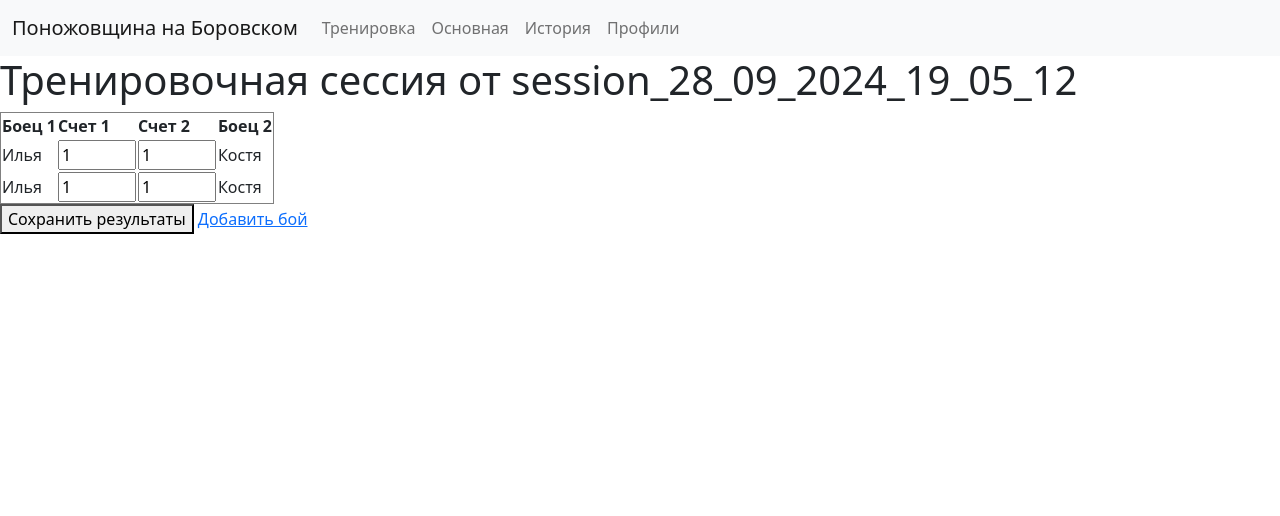
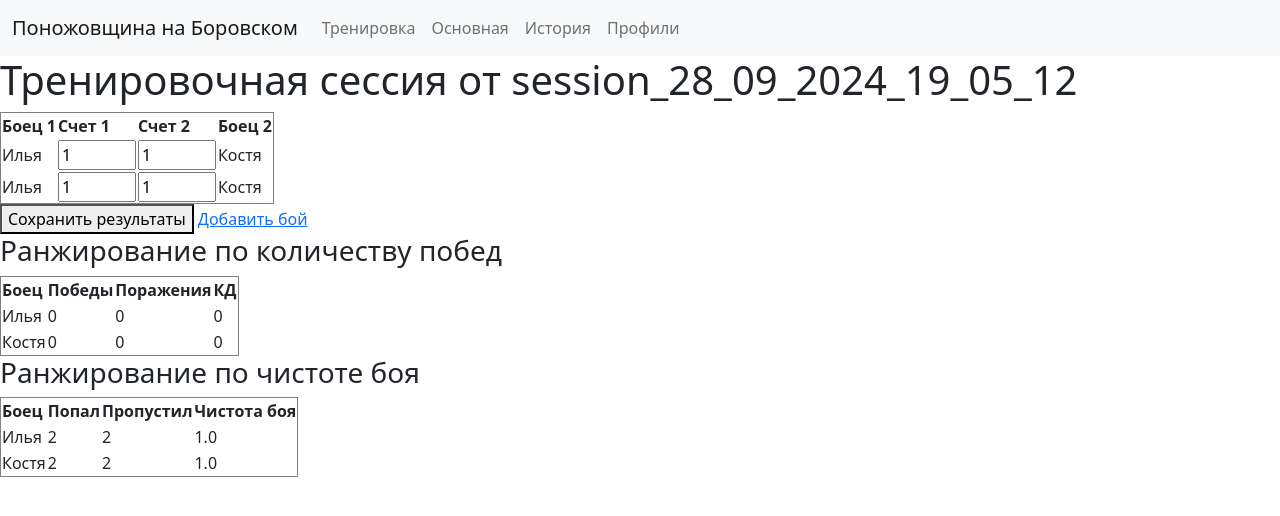
Before and after one commit to litowskiy/fighters_sql, a Flask app: a page that uses templates/training_session.html in a window 1280 px wide. Shown: the top 516 px of the page. Run offline with Flask 3, Linux system fonts and the light colour scheme; data comes from the database, SQL or seed files in the repository.

Commit message:
Add files via upload

```diff
--- a/main.py
+++ b/main.py
@@ -138,6 +138,91 @@ def create_training_session(attended_fighters, full_rounds):
     conn.commit()
     return today_date
 
+def get_top_fighter(date):
+    # Получаем все матчи из сессии
+    cursor.execute(f'SELECT * FROM "{date}"')
+    matches = cursor.fetchall()
+
+    # Получаем всех бойцов, участвующих в сессии
+    cursor.execute(f'''
+        SELECT FIGHTER_1 FROM "{date}" WHERE FIGHTER_1 != "skip"
+        UNION
+        SELECT FIGHTER_2 FROM "{date}" WHERE FIGHTER_2 != "skip"
+    ''')
+    fighters = [row[0] for row in cursor.fetchall()]
+
+    # Словарь для подсчета побед и поражений, инициализируем всех бойцов с 0 побед и 0 поражений
+    stats = {fighter: {'wins': 0, 'losses': 0} for fighter in fighters}
+
+    for match in matches:
+        fighter1, score1, score2, fighter2 = match[1], match[2], match[3], match[4]
+
+        # Пропускаем матчи с 'skip'
+        if fighter1 == 'skip' or fighter2 == 'skip':
+            continue
+
+        # Подсчитываем победы и поражения
+        if score1 > score2:
+            stats[fighter1]['wins'] += 1
+            stats[fighter2]['losses'] += 1
+        elif score2 > score1:
+            stats[fighter2]['wins'] += 1
+            stats[fighter1]['losses'] += 1
+
+    # Вычисляем КД для каждого бойца
+    for fighter in stats:
+        wins = stats[fighter]['wins']
+        losses = stats[fighter]['losses']
+        if losses == 0:
+            stats[fighter]['kd'] = wins  # Если поражений нет, КД равен количеству побед
+        else:
+            stats[fighter]['kd'] = round(wins / losses, 2)
+
+    # Сортируем бойцов по количеству побед в порядке убывания
+    sorted_fighters = sorted(stats.items(), key=lambda item: item[1]['wins'], reverse=True)
+
+    return sorted_fighters
+
+def get_cleanness(date):
+    # Получаем все матчи из сессии
+    cursor.execute(f'SELECT * FROM "{date}"')
+    matches = cursor.fetchall()
+
+    # Словарь для подсчета забитых и пропущенных очков
+    scores = {}
+
+    for match in matches:
+        fighter1, score1, score2, fighter2 = match[1], match[2], match[3], match[4]
+
+        # Пропускаем матчи с 'skip'
+        if fighter1 == 'skip' or fighter2 == 'skip':
+            continue
+
+        # Добавляем бойцов в словарь, если их там еще нет
+        if fighter1 not in scores:
+            scores[fighter1] = {'scored': 0, 'conceded': 0}
+        if fighter2 not in scores:
+            scores[fighter2] = {'scored': 0, 'conceded': 0}
+
+        # Подсчитываем забитые и пропущенные очки
+        scores[fighter1]['scored'] += score1
+        scores[fighter1]['conceded'] += score2
+        scores[fighter2]['scored'] += score2
+        scores[fighter2]['conceded'] += score1
+
+    # Вычисляем чистоту боя для каждого бойца
+    for fighter in scores:
+        scored = scores[fighter]['scored']
+        conceded = scores[fighter]['conceded']
+        if conceded == 0:
+            scores[fighter]['clean_sheet'] = scored  # Если пропущенных очков нет, чистота боя равна забитым очкам
+        else:
+            scores[fighter]['clean_sheet'] = round(scored / conceded, 2)
+
+    sorted_cleanness = sorted(scores.items(), key=lambda item: item[1]['clean_sheet'], reverse=True)
+
+    return sorted_cleanness
+
 def update_fighter_kd():
     cursor.execute('''
         UPDATE FIGHTERS SET KD =
@@ -200,6 +285,7 @@ def training_session(date):
         if scores_updated:
             update_fighter_kd()  # Обновляем КД всех бойцов
 
+
         conn.commit()
 
         # Перенаправление на ту же страницу после сохранения данных
@@ -209,7 +295,10 @@ def training_session(date):
     cursor.execute(f'SELECT * FROM "{date}"')
     matches = cursor.fetchall()
 
-    return render_template('training_session.html', matches=matches, today_date=date)
+    ranked_fighters = get_top_fighter(date)
+    ranked_cleanness = get_cleanness(date)
+
+    return render_template('training_session.html', matches=matches, today_date=date, ranked_fighters=ranked_fighters, ranked_cleanness=ranked_cleanness)
 
 
 def update_fighter_stats(fighter1, old_score1, new_score1, fighter2, old_score2, new_score2):
--- a/templates/training_session.html
+++ b/templates/training_session.html
@@ -33,10 +33,46 @@
                 {% endif %}
             {% endfor %}
         </table>
+
         <input type="hidden" name="total_matches" value="{{ matches|length }}">
         <button type="submit">Сохранить результаты</button>
         <a href="/sessions/{{ today_date }}/add_fight" class="button">Добавить бой</a>
-        </script>
+
+        <h3>Ранжирование по количеству побед</h3>
+    <table border="1">
+        <tr>
+            <th>Боец</th>
+            <th>Победы</th>
+            <th>Поражения</th>
+            <th>КД</th>
+        </tr>
+        {% for fighter, stats in ranked_fighters %}
+            <tr>
+                <td>{{ fighter }}</td>
+                <td>{{ stats['wins'] }}</td>
+                <td>{{ stats['losses'] }}</td>
+                <td>{{ stats['kd'] }}</td>
+            </tr>
+        {% endfor %}
+    </table>
+
+        <h3>Ранжирование по чистоте боя</h3>
+    <table border="1">
+        <tr>
+            <th>Боец</th>
+            <th>Попал</th>
+            <th>Пропустил</th>
+            <th>Чистота боя</th>
+        </tr>
+        {% for fighter, stats in ranked_cleanness %}
+            <tr>
+                <td>{{ fighter }}</td>
+                <td>{{ stats['scored'] }}</td>
+                <td>{{ stats['conceded'] }}</td>
+                <td>{{ stats['clean_sheet'] }}</td>
+            </tr>
+        {% endfor %}
+    </table>
     </form>
 </body>
 </html>
```
